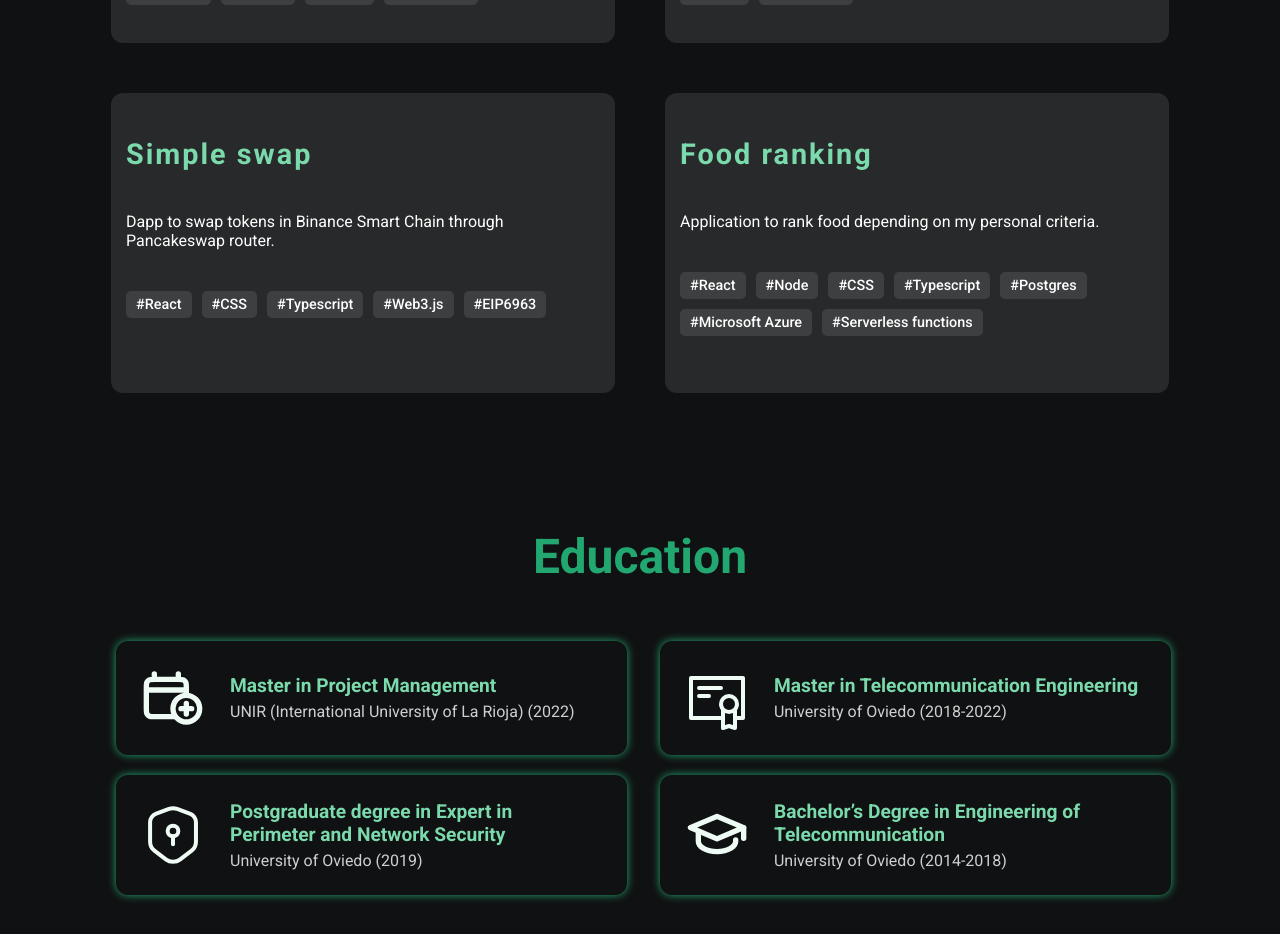
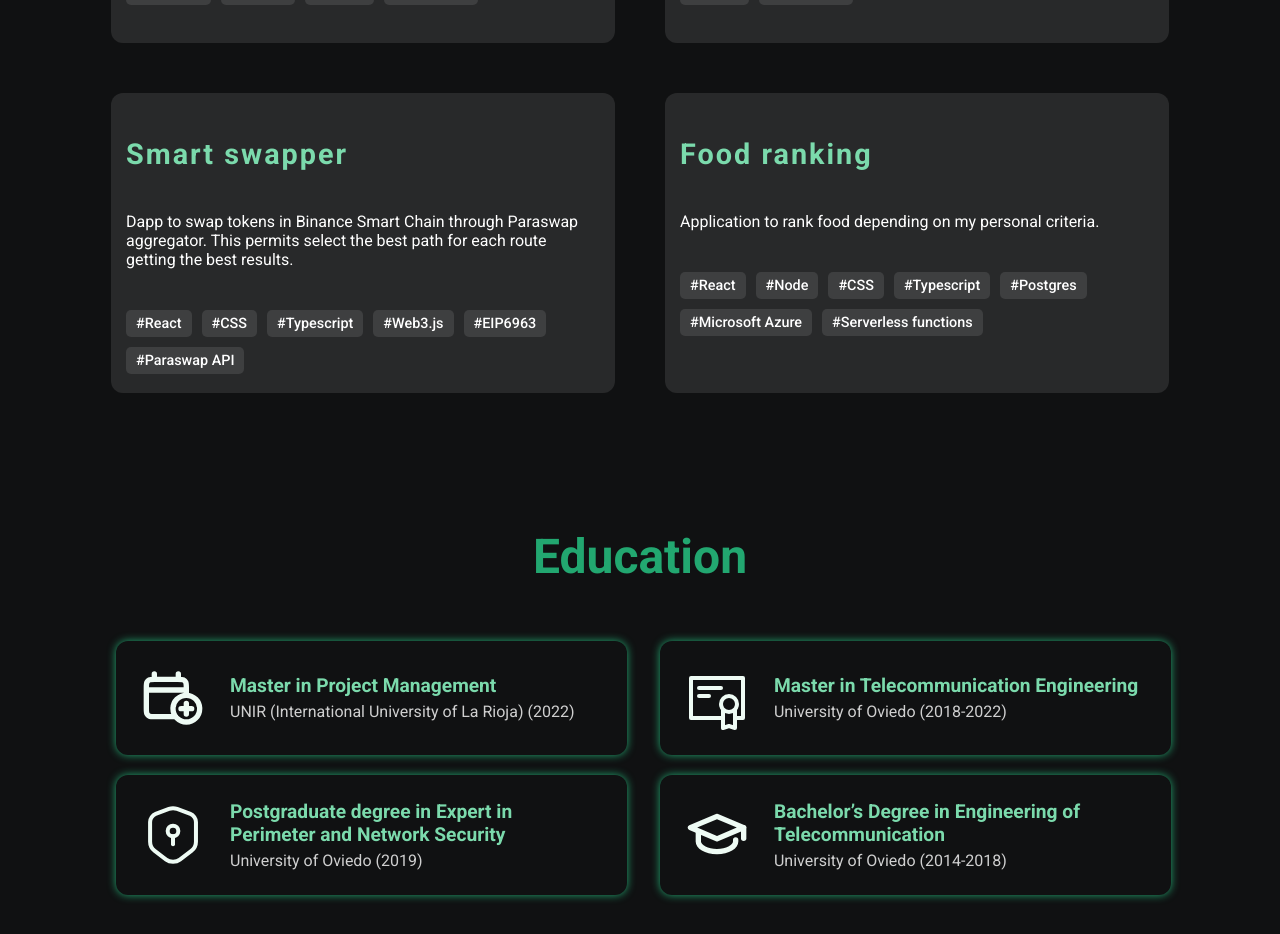
Before and after one commit to javirro/javirro-personal, a React (Create React App) app: page / in a window 1280 px wide. Shown: the part 1580-2514 px from the top of the page. Built offline with nearby package versions, Linux system fonts and the light colour scheme.

Commit message:
add paraswap project

```diff
--- a/public/index.html
+++ b/public/index.html
@@ -7,9 +7,10 @@
     <meta name="theme-color" content="#000000" />
     <meta
       name="description"
-      content="This is the personal portfolio of Javier Rodriguez, a full stack  and web3 developer."
+      content="This is the personal portfolio of Javier Rodriguez, a full stack and web3 developer."
     />
     <link rel="apple-touch-icon" href="%PUBLIC_URL%/logo192.png" />
+    <link rel="canonical" href="https://javirro.com" />
     <!--
       manifest.json provides metadata used when your web app is installed on a
       user's mobile device or desktop. See https://developers.google.com/web/fundamentals/web-app-manifest/
--- a/src/data/personalProjects.json
+++ b/src/data/personalProjects.json
@@ -32,16 +32,16 @@
     }
   },
   {
-    "title": "Simple swap",
-    "description": "Dapp to swap tokens in Binance Smart Chain through Pancakeswap router.",
-    "url": "https://simple-swap.netlify.app/",
-    "github": "https://github.com/javirro/swap",
+    "title": "Smart swapper",
+    "description": "Dapp to swap tokens in Binance Smart Chain through Paraswap aggregator. This permits select the best path for each route getting the best results.",
+    "url": "https://smart-swapper.netlify.app/",
+    "github": "https://github.com/javirro/paraswap",
     "isTeamWork": false,
-    "teamText": "This project was developed by myself. It is an example of how  to build a simple but useful Dapp.",
-    "stack": ["React", "CSS", "Typescript",  "Web3.js", "EIP6963"],
+    "teamText": "This project was developed by myself. It is an example of how  to build a simple but useful Dapp. At this moment it is only valid for Binance Smart chain but in the future it wwould  be multichain.",
+    "stack": ["React", "CSS", "Typescript",  "Web3.js", "EIP6963", "Paraswap API"],
     "longDescription": {
       "frontend": "This project has been developed using React with Typescript. To interact to blockchain network it used web3.js and the wallets  connection is based on EIP-6963 which permits detect several browser wallet at the same time. The application is fully responsive.",
-      "backend": "The dapp has not a backend. The front-end interacts directly with the Binance Smart Chain network.",
+      "backend": "The dapp has not a backend. The front-end interacts directly with Paraswap API to get the best route for the swap and send the generated swap data to the Paraswap smart contract.",
       "database": "This project does not have a database.",
       "deployment": "The front-end is deployed in Netlify platform."
     }
```
